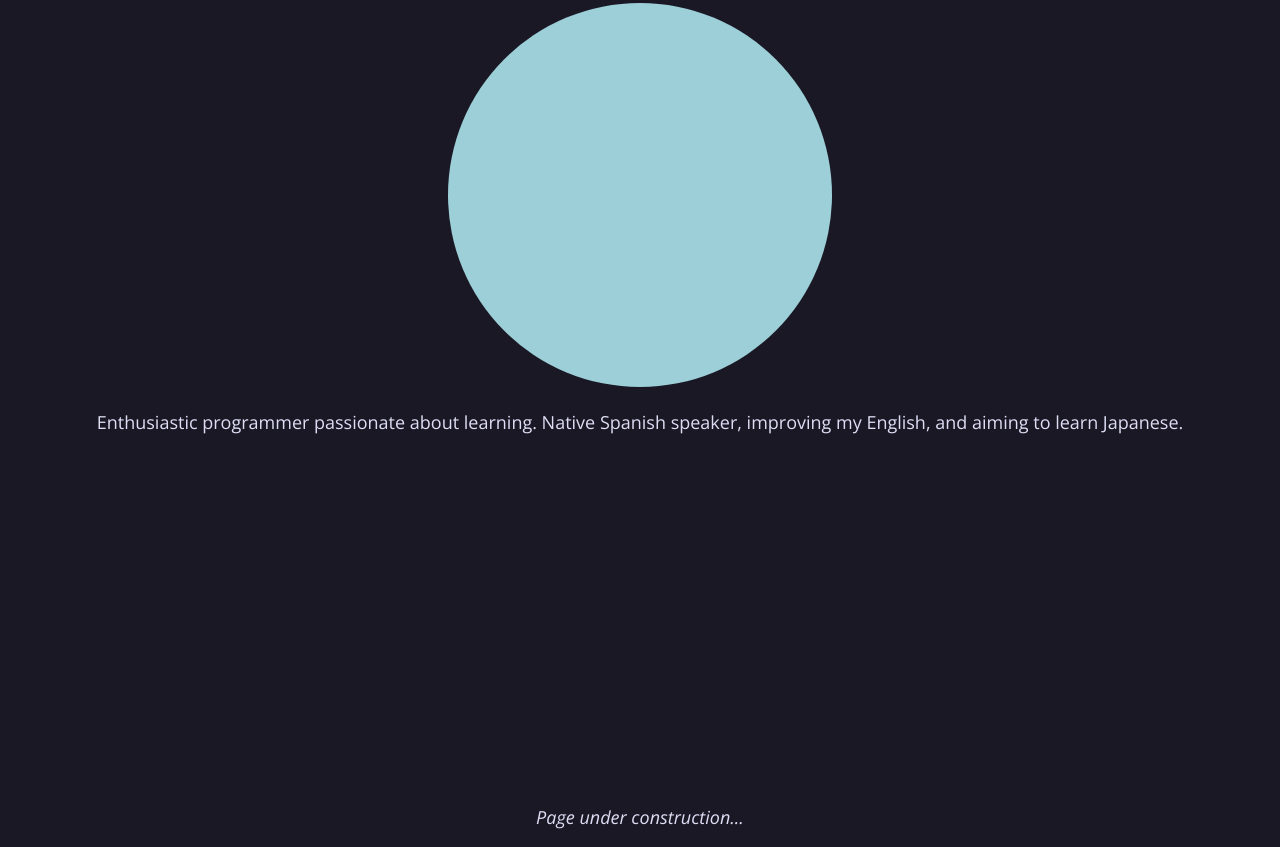
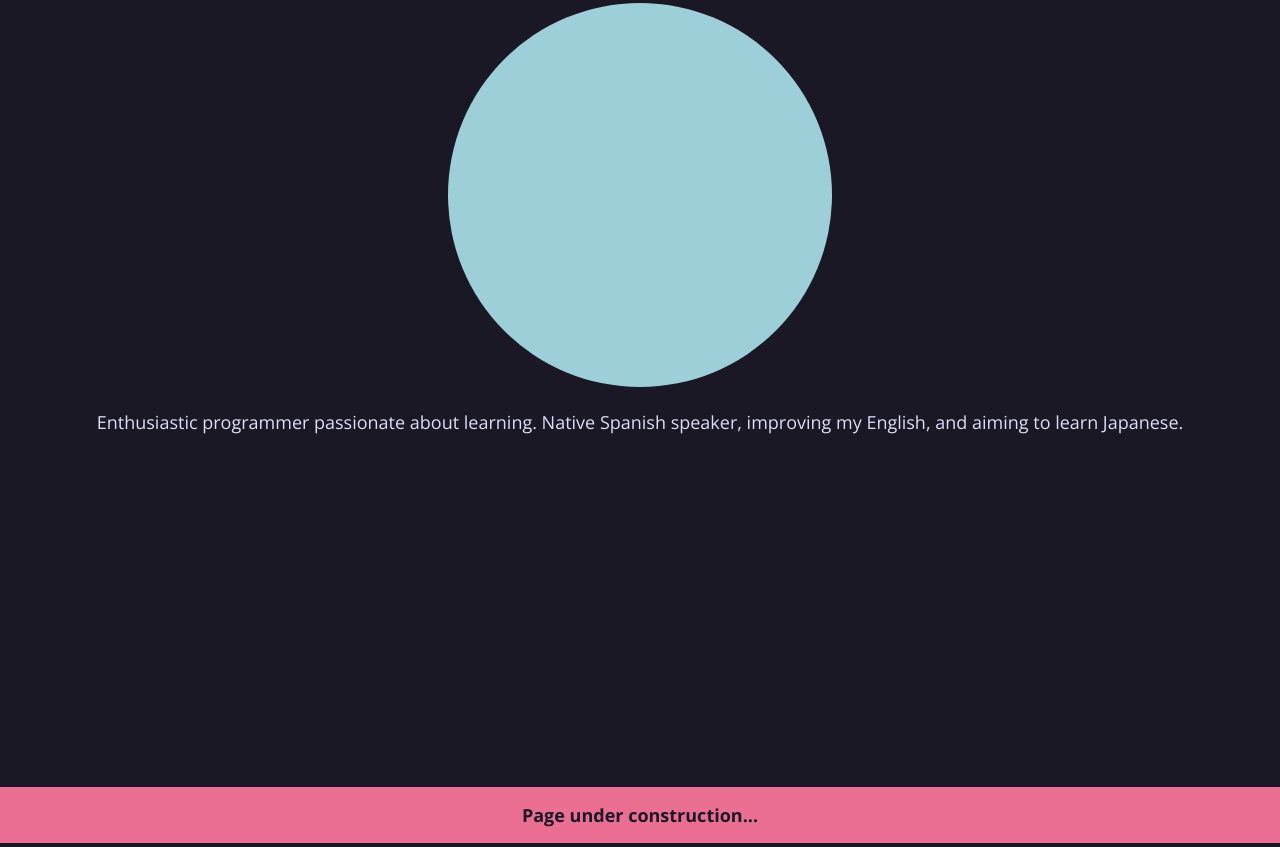
Before and after one commit to ALizarazoTellez/andersonlizarazo.com, a website: page src/index.html in a window 1280 px wide. Shown: the part 813-1660 px from the top of the page. Drawn offline with nearby package versions, Linux system fonts and the light colour scheme; a web font is replaced by a local one.

Commit message:
Improve message of construction state

```diff
--- a/src/index.html
+++ b/src/index.html
@@ -28,6 +28,6 @@
       </section>
     </main>
 
-    <p class="italic">Page under construction...</p>
+    <div class="PUC">Page under construction...</div>
   </body>
 </html>
--- a/src/style.css
+++ b/src/style.css
@@ -4,8 +4,10 @@
 :root {
   /* Rosé Pine Colors. */
   --color-base: hsl(249deg 22% 12%);
+  --color-subtle: hsl(248deg 15% 61%);
   --color-text: hsl(245deg 50% 91%);
   --color-pine: hsl(197deg 49% 38%);
+  --color-love: hsl(343deg 76% 68%);
   --color-overlay: hsl(248deg 25% 18%);
   --color-surface: hsl(247deg 23% 15%);
 
@@ -83,6 +85,10 @@ main {
   }
 }
 
-.italic {
-  font-style: italic;
+/* stylelint-disable selector-class-pattern */
+.PUC {
+  padding: var(--size-small);
+  font-weight: bold;
+  color: var(--color-base);
+  background-color: var(--color-love);
 }
```
